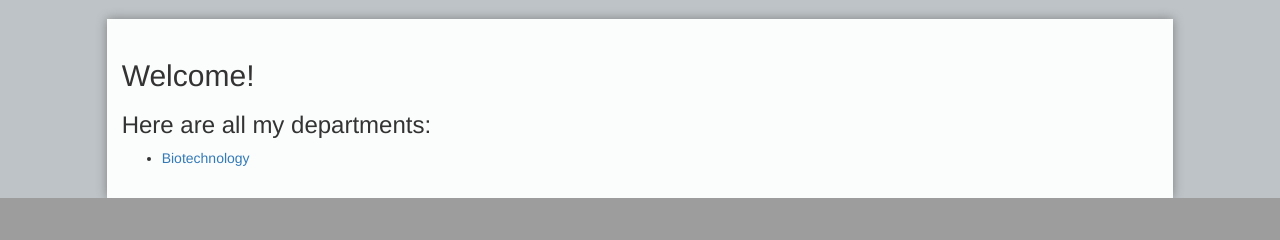
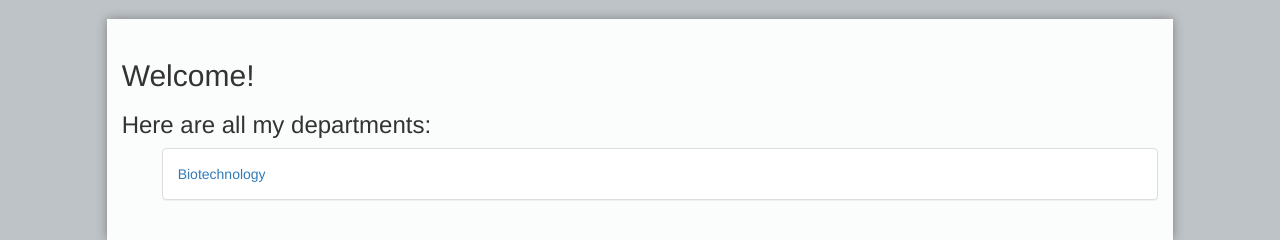
Before and after one commit to AbhijeetPadhy/SemanticPortal, a Django app: page /department/ in a window 1280 px wide. Shown: the part 939-1179 px from the top of the page. Before the commit the page ends 1137 px from the top, so only its background shows below. Run offline with Django 3.2, Linux system fonts and the light colour scheme; data comes from the database, SQL or seed files in the repository; some libraries are stand-ins or nearby versions.

Commit message:
Added code to have title specific for index.html

```diff
--- a/department/templates/department/index.html
+++ b/department/templates/department/index.html
@@ -1,12 +1,18 @@
 {% extends 'department/base.html' %}
-
+{% block title %}
+Departments
+{% endblock %}
 {% block body %}
   <h2>Welcome!</h2>
   {% if all_departments %}
     <h3>Here are all my departments: </h3>
     <ul>
       {% for dep in all_departments %}
-        <li><a href="{% url 'department:detail' dep.Name%}">{{ dep.Name }}</a></li>
+      <div class="panel panel-default">
+        <div class="panel-body">
+          <a href="{% url 'department:detail' dep.Name%}">{{ dep.Name }}</a>
+        </div>
+      </div>
       {% endfor %}
     </ul>
   {% else %}
```
